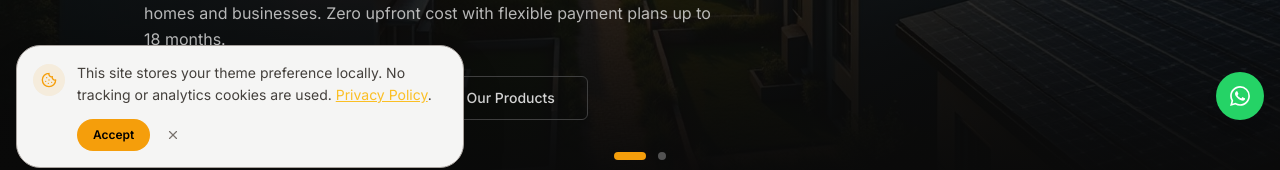
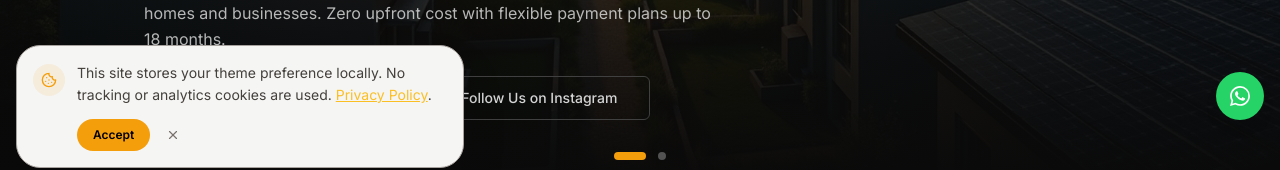
Before and after one commit to KnowNationHQ/suntecksolar, a Next.js app: page / in a window 1280 px wide. Shown: the part 616-786 px from the top of the page. Built offline with nearby package versions, Linux system fonts and the light colour scheme; a web font is replaced by a local one.

Commit message:
fix: favicon with logo PNG + icon.svg fallback; color contrast in calculator

```diff
--- a/app/layout.tsx
+++ b/app/layout.tsx
@@ -29,8 +29,12 @@ export const metadata: Metadata = {
   metadataBase: new URL("https://suntecksolars.com"),
   alternates: { canonical: "/" },
   icons: {
-    icon: "/assets/suntecksolar-logo.png",
-    apple: "/assets/suntecksolar-logo.png",
+    icon: [
+      { url: "/favicon.png", type: "image/png", sizes: "32x32" },
+      { url: "/icon.svg", type: "image/svg+xml" },
+    ],
+    apple: "/favicon.png",
+    shortcut: "/favicon.png",
   },
   other: {
     "geo.region": "NG",
--- a/components/marketing/hero.tsx
+++ b/components/marketing/hero.tsx
@@ -2,7 +2,7 @@
 
 import { useState } from "react"
 import Image from "next/image"
-import { Zap, ArrowRight } from "lucide-react"
+import { Zap, ArrowRight, Instagram } from "lucide-react"
 import { Button } from "@/components/ui/button"
 import { Badge } from "@/components/ui/badge"
 
@@ -51,9 +51,11 @@ export function Hero() {
             <Button onClick={() => scrollTo("calculator")} size="lg" className="bg-gradient-to-r from-gold-500 to-gold-400 text-black hover:from-gold-400 hover:to-gold-300 shadow-lg shadow-gold-500/25 font-semibold">
               <Zap size={18} /> Get Your Free Quote <ArrowRight size={16} />
             </Button>
-            <Button onClick={() => scrollTo("products")} variant="outline" size="lg" className="bg-transparent border-neutral-700 text-neutral-300 hover:border-gold-500/40 hover:text-gold-400 hover:bg-gold-500/5">
-              See Our Products
-            </Button>
+            <a href="https://instagram.com/suntecksolars" target="_blank" rel="noopener noreferrer">
+              <Button variant="outline" size="lg" className="bg-transparent border-neutral-700 text-neutral-300 hover:border-gold-500/40 hover:text-gold-400 hover:bg-gold-500/5">
+                <Instagram size={16} /> Follow Us on Instagram
+              </Button>
+            </a>
           </div>
         </div>
       </div>
```
Also changed, not shown: public/favicon.png (added), public/manifest.json, tab-screenshot.png (added).
